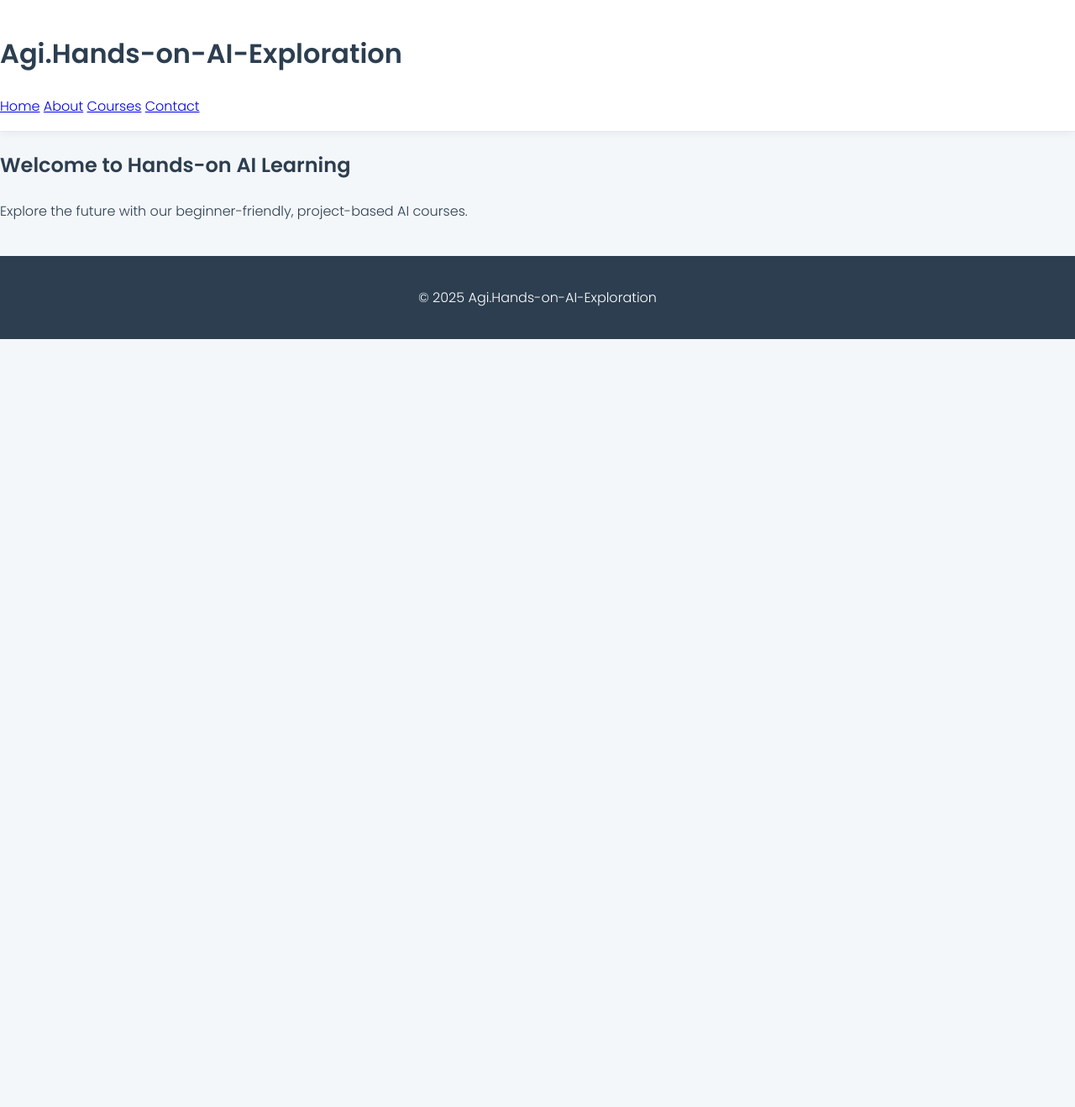
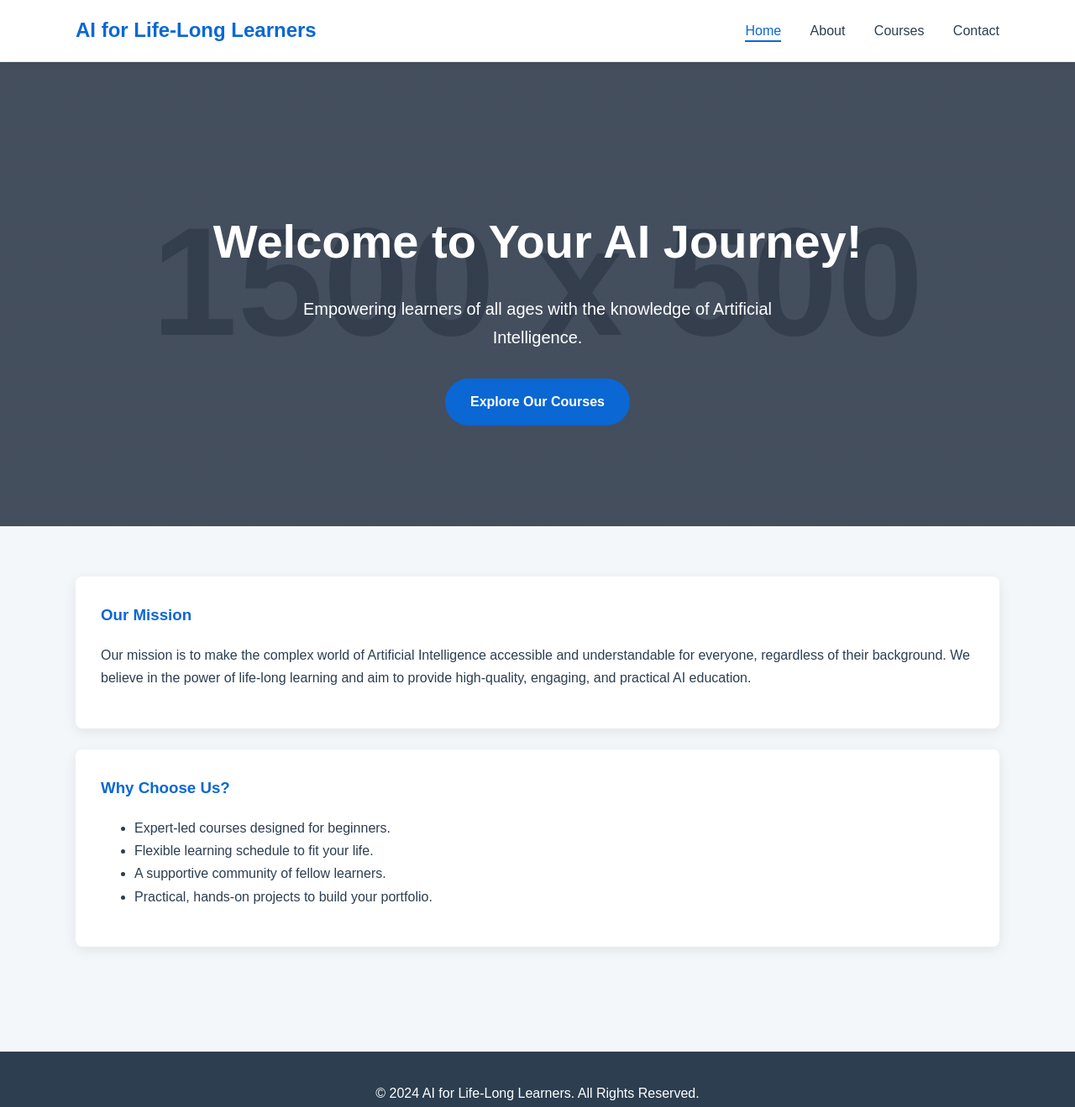
Before and after one commit to agisardi/agi-Hands-on-ai-site, a plain HTML site: page index.html in a window 1280 px wide. Shown: the whole page at 84% size. Before the commit the page ends 800 px from the top, so only its background shows below. Drawn offline with Linux system fonts and the light colour scheme; placeholder pictures from the web are drawn by us.

Commit message:
Update index.html

```diff
--- a/index.html
+++ b/index.html
@@ -6,26 +6,55 @@
     <meta name="viewport" content="width=device-width, initial-scale=1.0">
     <title>AI for Life-Long Learners - Home</title>
     <link rel="stylesheet" href="style.css">
-    <link href="https://fonts.googleapis.com/css2?family=Poppins:wght@300;400;600;700&display=swap" rel="stylesheet">
+    <link href="https://fonts.googleapis.com/css2?family=Roboto:wght@400;700&display=swap" rel="stylesheet">
 </head>
 <body>
+
     <header>
-        <h1>Agi.Hands-on-AI-Exploration</h1>
-        <nav>
-            <a href="index.html">Home</a>
-            <a href="about.html">About</a>
-            <a href="courses.html">Courses</a>
-            <a href="contact.html">Contact</a>
-        </nav>
+        <div class="container">
+            <h1 class="logo">AI for Life-Long Learners</h1>
+            <nav>
+                <ul>
+                    <li><a href="index.html" class="active">Home</a></li>
+                    <li><a href="about.html">About</a></li>
+                    <li><a href="courses.html">Courses</a></li>
+                    <li><a href="contact.html">Contact</a></li>
+                </ul>
+            </nav>
+        </div>
     </header>
-    <main>
-        <section>
-            <h2>Welcome to Hands-on AI Learning</h2>
-            <p>Explore the future with our beginner-friendly, project-based AI courses.</p>
-        </section>
-    </main>
+
+    <section class="hero">
+        <div class="container">
+            <h2>Welcome to Your AI Journey!</h2>
+            <p>Empowering learners of all ages with the knowledge of Artificial Intelligence.</p>
+            <a href="courses.html" class="btn">Explore Our Courses</a>
+        </div>
+    </section>
+
+    <section class="main-content">
+        <div class="container">
+            <div class="content-block">
+                <h3>Our Mission</h3>
+                <p>Our mission is to make the complex world of Artificial Intelligence accessible and understandable for everyone, regardless of their background. We believe in the power of life-long learning and aim to provide high-quality, engaging, and practical AI education.</p>
+            </div>
+            <div class="content-block">
+                <h3>Why Choose Us?</h3>
+                <ul>
+                    <li>Expert-led courses designed for beginners.</li>
+                    <li>Flexible learning schedule to fit your life.</li>
+                    <li>A supportive community of fellow learners.</li>
+                    <li>Practical, hands-on projects to build your portfolio.</li>
+                </ul>
+            </div>
+        </div>
+    </section>
+
     <footer>
-        <p>&copy; 2025 Agi.Hands-on-AI-Exploration</p>
+        <div class="container">
+            <p>&copy; 2024 AI for Life-Long Learners. All Rights Reserved.</p>
+        </div>
     </footer>
+
 </body>
 </html>
```
